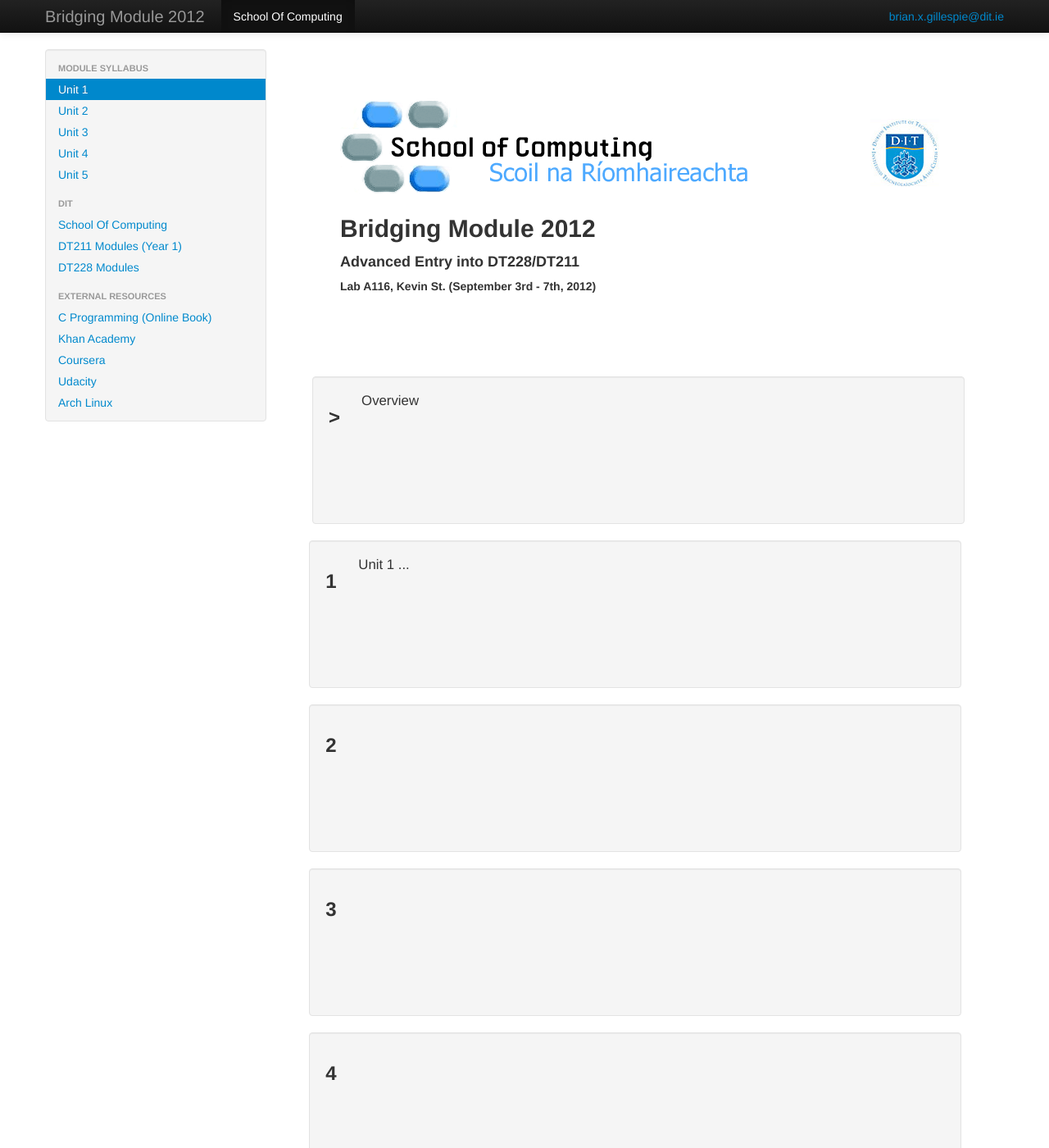
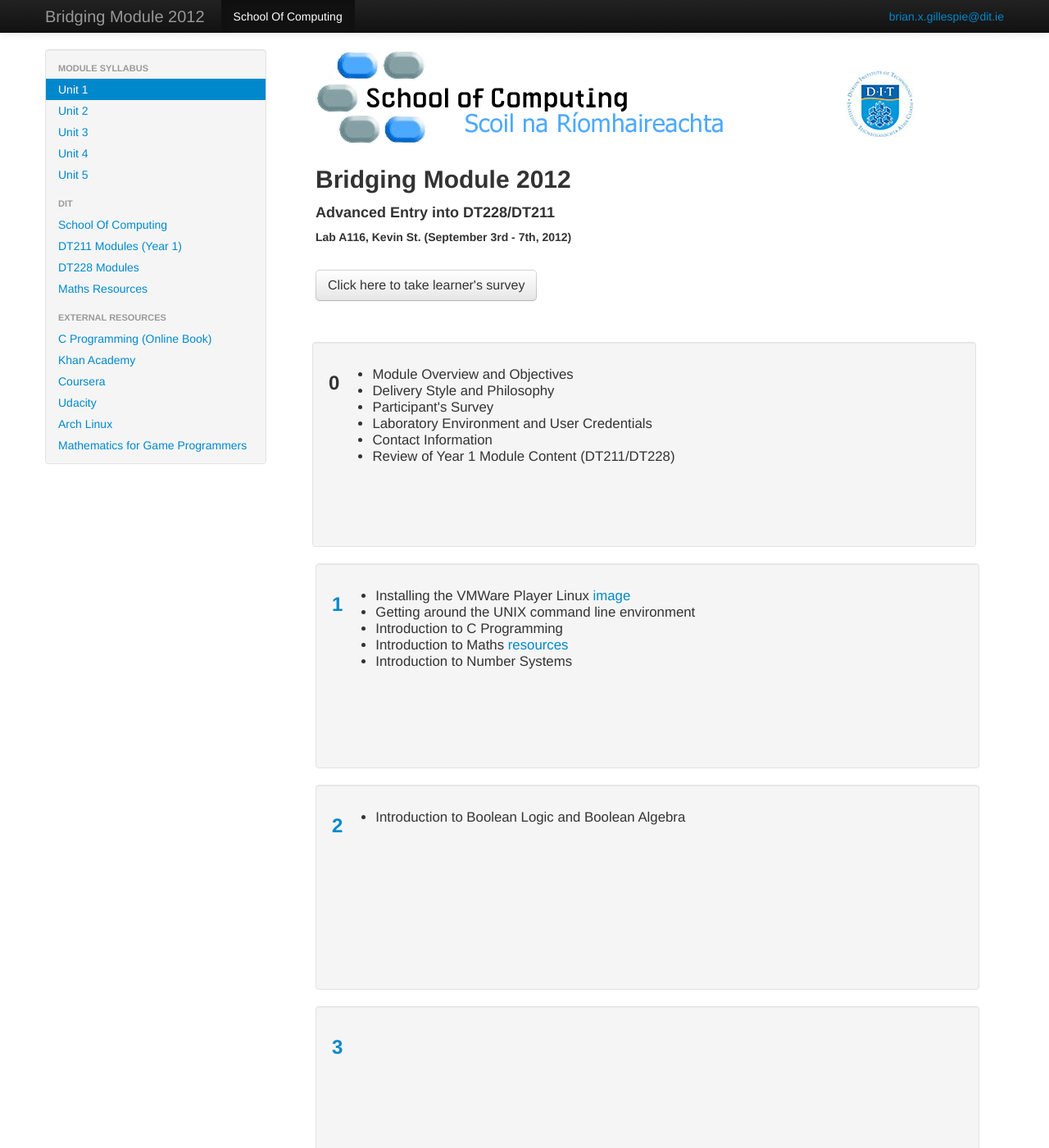
Before and after one commit to c12345678/bridgingmodule2012, a Jekyll site: the page built from index.html, in a window 1280 px wide and 1400 px high. Shown: the whole window at 82% size. Built offline with Jekyll 4.4.1, drawn with Linux system fonts in a browser that asks for light colours.

Commit message:
Final changes for day 1

```diff
--- /dev/null
+++ b/_includes/unit0.html
@@ -0,0 +1,8 @@
+<ul>
+  <li>Module Overview and Objectives</li>
+  <li>Delivery Style and Philosophy</li>
+  <li>Participant's Survey</li>
+  <li>Laboratory Environment and User Credentials</li>
+  <li>Contact Information</li>
+  <li>Review of Year 1 Module Content (DT211/DT228)</li>
+</ul>
--- /dev/null
+++ b/_includes/unit1.html
@@ -0,0 +1,7 @@
+<ul>
+  <li>Installing the VMWare Player Linux <a href="http://goo.gl/CWWVH">image</a></li>
+  <li>Getting around the UNIX command line environment</li>
+  <li>Introduction to C Programming</li>
+  <li>Introduction to Maths <a href="http://www.dit.ie/colleges/collegeofsciencesandhealth/studentresources/mathsresources/">resources</a></li>
+  <li>Introduction to Number Systems</li>
+</ul>
--- a/_includes/unit1.md
+++ /dev/null
@@ -1 +0,0 @@
-Unit 1 ...
--- /dev/null
+++ b/_includes/unit2.html
@@ -0,0 +1,3 @@
+<ul>
+  <li>Introduction to Boolean Logic and Boolean Algebra</li>
+</ul>
--- a/_layouts/default.html
+++ b/_layouts/default.html
@@ -64,21 +64,23 @@
           <div class="well sidebar-nav">
             <ul class="nav nav-list">
               <li class="nav-header">Module Syllabus</li>
-              <li class="active"><a href="#">Unit 1</a></li>
-              <li><a href="#">Unit 2</a></li>
-              <li><a href="#">Unit 3</a></li>
-              <li><a href="#">Unit 4</a></li>
-              <li><a href="#">Unit 5</a></li>
+              <li class="active"><a href="#unit1">Unit 1</a></li>
+              <li><a href="#unit2">Unit 2</a></li>
+              <li><a href="#unit3">Unit 3</a></li>
+              <li><a href="#unit4">Unit 4</a></li>
+              <li><a href="#unit5">Unit 5</a></li>
               <li class="nav-header">DIT</li>
               <li><a href="http://www.comp.dit.ie">School Of Computing</a></li>
               <li><a href="http://www.comp.dit.ie/dt211/DT211_1_Syllabi/Stage1_Internal.html">DT211 Modules (Year 1)</a></li>
               <li><a href="http://www.lttc.ie/coursewise/streams/385/">DT228 Modules</a></li>
+              <li><a href="http://www.dit.ie/colleges/collegeofsciencesandhealth/studentresources/mathsresources/">Maths Resources</a></li>
               <li class="nav-header">External Resources</li>
               <li><a href="#">C Programming (Online Book)</a></li>
               <li><a href="http://www.khanacadamy.org">Khan Academy</a></li>
               <li><a href="https://coursera.org">Coursera</a></li>
               <li><a href="http://udacity.com">Udacity</a></li>
               <li><a href="http://www.archlinux.org">Arch Linux</a></li>
+              <li><a href="http://higherorderfun.com/blog/tag/math-tutorial/">Mathematics for Game Programmers</a></li>
             </ul>
           </div><!--/.well -->
         </div><!--/span-->
--- a/assets/css/site.css
+++ b/assets/css/site.css
@@ -1,8 +1,9 @@
 .site-unit-body {
   min-height: 180px !important;
+  font-size: 1.2em;
 }
 
-.site-unit-body .site-unit-text {
-  margin-left: 40px;
-  font-size: 1.2em;
+.site-unit-body h3 {
+  margin-right: 40px;
+  padding-bottom: 150px;
 }
--- a/index.html
+++ b/index.html
@@ -4,42 +4,45 @@
 ---
 
 <div class="span9">
-  <div class="hero-unit" style="background-color: white;">
+  <div class="span8" style="background-color: white;">
     <img alt="school_of_computing" src="/assets/img/schoolofcomputinglogo_3.gif"/>
     <h2>{{ page.title }}</h2>
     <h4>Advanced Entry into DT228/DT211</h4>
     <h5>Lab A116, Kevin St. (September 3rd - 7th, 2012)</h5>
-    <p></p>
+    <br />
+    <p><a class="btn btn-large" href="http://www.surveymonkey.com/s/GKQKPR9">Click here to take learner's survey</a></p>
+    <br />
+    <br />
   </div>
-  <div class="row-fluid">
-    <div class="well span11 site-unit-body" style="margin-left: 3%">
-      <h3 class="pull-left">></h3>
-      <p class="site-unit-text"> {% include unit0.md %} </p>
+  <div class="row-">
+    <div class="well span8 site-unit-body" style="margin-left: 3%">
+      <h3 class="pull-left">0</h3>
+      <p class="site-unit-text"> {% include unit0.html %} </p>
     </div>
 
-    <div class="well span11 site-unit-body">
-      <h3 class="pull-left">1</h3>
-      <p class="site-unit-text"> {% include unit1.md %} </p>
+    <div class="well span8 site-unit-body">
+      <a name="unit1"><h3 class="pull-left">1</h3></a>
+      <p class="site-unit-text"> {% include unit1.html %} </p>
     </div>
 
-    <div class="well span11 site-unit-body">
-      <h3 class="pull-left">2</h3>
-      <p class="site-unit-text"> {% include unit2.md %} </p>
+    <div class="well span8 site-unit-body">
+      <a name="unit2"><h3 class="pull-left">2</h3></a>
+      <p class="site-unit-text"> {% include unit2.html %} </p>
     </div>
 
-    <div class="well span11 site-unit-body">
-      <h3 class="pull-left">3</h3>
-      <p class="site-unit-text"> {% include unit3.md %} </p>
+    <div class="well span8 site-unit-body">
+      <a name="unit3"><h3 class="pull-left">3</h3></a>
+      <p class="site-unit-text"> {% include unit3.html %} </p>
     </div>
 
-    <div class="well span11 site-unit-body">
-      <h3 class="pull-left">4</h3>
-      <p class="site-unit-text"> {% include unit4.md %} </p>
+    <div class="well span8 site-unit-body">
+      <a name="unit4"><h3 class="pull-left">4</h3></a>
+      <p class="site-unit-text"> {% include unit4.html %} </p>
     </div>
 
-    <div class="well span11 site-unit-body">
-      <h3 class="pull-left">5</h3>
-      <p class="site-unit-text"> {% include unit5.md %} </p>
+    <div class="well span8 site-unit-body">
+      <a name="unit5"><h3 class="pull-left">5</h3></a>
+      <p class="site-unit-text"> {% include unit5.html %} </p>
     </div>
 
   </div><!--/row-->
```
Also changed, not shown: _includes/unit0.md (deleted, +0 -1 lines), _includes/unit2.md (deleted), _includes/unit3.html (added), _includes/unit3.md (deleted), _includes/unit4.html (added), _includes/unit4.md (deleted), _includes/unit5.html (added), _includes/unit5.md (deleted), 1 other file.
